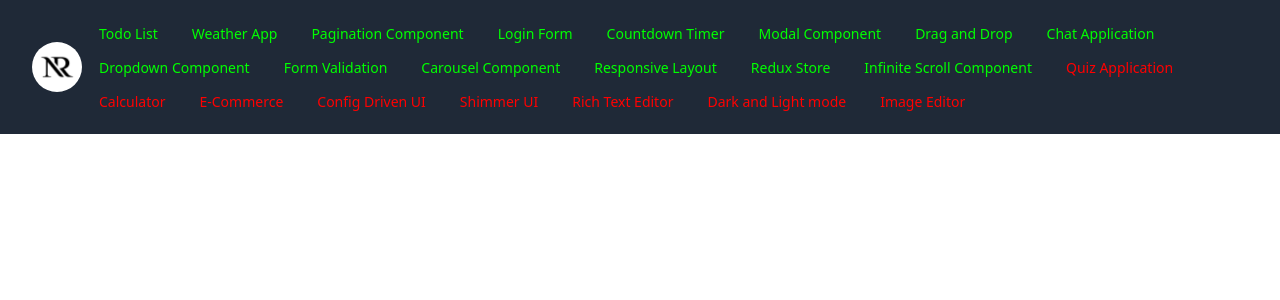
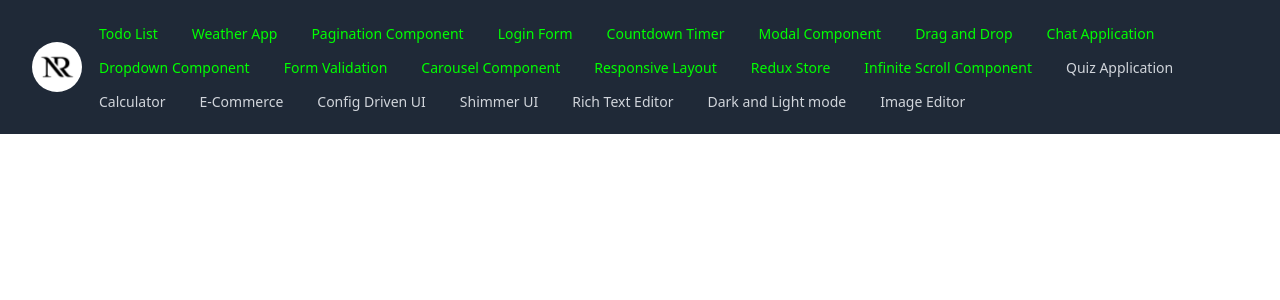
Before and after one commit to nareshb7/react-projects, a React app: page / in a window 1280 px wide. Shown: the top 300 px of the page. Built offline with nearby package versions, Linux system fonts and the light colour scheme.

Commit message:
nav items color updated

```diff
--- a/src/pages/navbar/Navbar.tsx
+++ b/src/pages/navbar/Navbar.tsx
@@ -12,11 +12,11 @@ const Navbar = () => {
           <div className="flex">
             <div className="flex-shrink-0 logo">
               <NavLink to='/' className="text-white font-bold text-lg ">
-                <img src={logo} />
+                <img src={logo} alt='logo' />
               </NavLink>
             </div>
           </div>
-          <div className="hidden md:block">
+          <ul className="hidden md:block">
             {projectsList.map((project) => {
               return (
                 <li
@@ -29,8 +29,8 @@ const Navbar = () => {
                       project.status === "Completed"
                         ? "green"
                         : project.status === "In Progress"
-                        ? "yellow"
-                        : "red"
+                        ? "text-white"
+                        : "text-cyan-100"
                     }`}
                   >
                     {project.title}
@@ -38,7 +38,7 @@ const Navbar = () => {
                 </li>
               );
             })}
-          </div>
+          </ul>
         </div>
       </div>
     </nav>
--- a/src/pages/navbar/styles.scss
+++ b/src/pages/navbar/styles.scss
@@ -1,6 +1,6 @@
 .nav-bar {
     .nav-item.active {
-        color: #4242ee;
+        color: #ccc;
         text-decoration: underline;
     }
     .logo {
```
